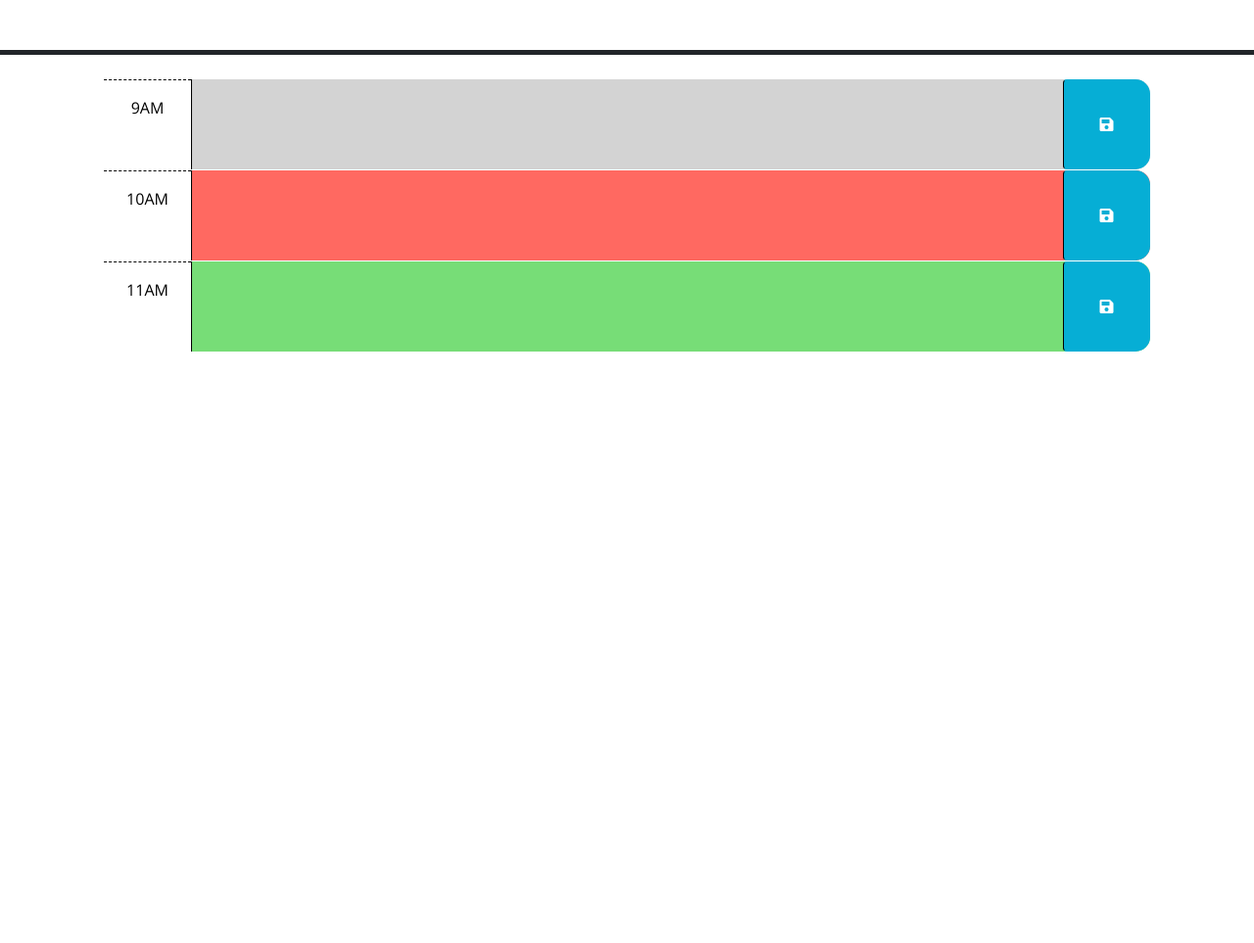
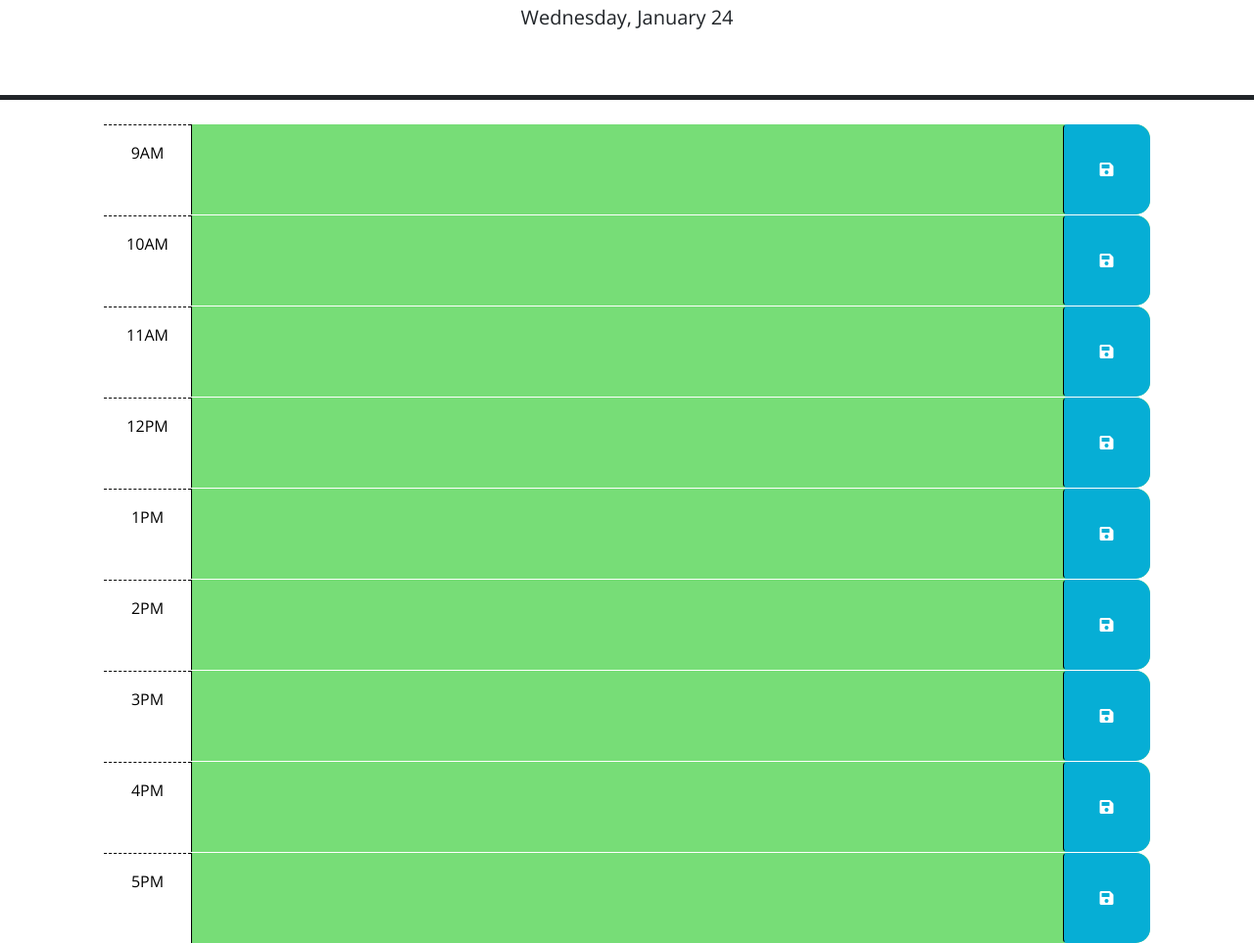
Before and after one commit to milindmjoshi/workday-scheduler, a plain HTML site: page index.html in a window 1280 px wide. Shown: the part 176-1139 px from the top of the page at 98% size. Before the commit the page ends 800 px from the top, so only its background shows below. Drawn offline with nearby package versions, Linux system fonts and the light colour scheme; files that its build step writes are made by us from their sources.

Commit message:
Show current date, set classes based on hour of current date to past, current, or future

```diff
--- a/assets/scripts/script.js
+++ b/assets/scripts/script.js
@@ -14,10 +14,44 @@ $(function () {
   // attribute of each time-block be used to conditionally add or remove the
   // past, present, and future classes? How can Day.js be used to get the
   // current hour in 24-hour time?
+
+      var currentHour = dayjs().format('H');
+      console.log(currentHour);
+      // test different Hours
+      //currentHour = 12;
+
+      // get all elements of class 'row time block'
+      var timeblocks = $('.time-block');
+      console.log(timeblocks);
+      timeblocks.each(function(element){
+          //console.log(timeblocks[element]);
+          var blockId = (timeblocks[element].getAttribute('id'));
+          var blockIdHour = parseInt(blockId.substring(5));
+          console.log(element);
+          console.log(blockIdHour);
+          if (blockIdHour == currentHour){
+            timeblocks[element].className += 'present';
+          }
+          else if (blockIdHour > currentHour){
+            console.log('set future');
+            timeblocks[element].className += 'future';
+            console.log(timeblocks[element].className);
+          }
+          else{
+            timeblocks[element].className += 'past';
+            console.log(timeblocks[element].className);
+          }
+
+      // Loop through all the time div's and set class correctly
+      // If past 6:00 pm then set all the time div's to gray
+      })
+
   //
   // TODO: Add code to get any user input that was saved in localStorage and set
   // the values of the corresponding textarea elements. HINT: How can the id
   // attribute of each time-block be used to do this?
   //
   // TODO: Add code to display the current date in the header of the page.
+  var currentDate = $('#currentDay');
+   currentDate.text(dayjs().format('dddd, MMMM DD'));
 });
--- a/index.html
+++ b/index.html
@@ -18,7 +18,7 @@
       href="https://fonts.googleapis.com/css?family=Open+Sans&display=swap"
       rel="stylesheet"
     />
-    <link rel="stylesheet" href="style.css" />
+    <link rel="stylesheet" href="./assets/css/style.css" />
     <title>Work Day Scheduler</title>
   </head>
 
@@ -40,7 +40,7 @@
         -->
 
       <!-- Example of a past time block. The "past" class adds a gray background color. -->
-      <div id="hour-9" class="row time-block past">
+      <div id="hour-9" class="row time-block ">
         <div class="col-2 col-md-1 hour text-center py-3">9AM</div>
         <textarea class="col-8 col-md-10 description" rows="3"> </textarea>
         <button class="btn saveBtn col-2 col-md-1" aria-label="save">
@@ -49,7 +49,7 @@
       </div>
 
       <!-- Example of a a present time block. The "present" class adds a red background color. -->
-      <div id="hour-10" class="row time-block present">
+      <div id="hour-10" class="row time-block ">
         <div class="col-2 col-md-1 hour text-center py-3">10AM</div>
         <textarea class="col-8 col-md-10 description" rows="3"> </textarea>
         <button class="btn saveBtn col-2 col-md-1" aria-label="save">
@@ -58,7 +58,7 @@
       </div>
 
       <!-- Example of a future time block. The "future" class adds a green background color. -->
-      <div id="hour-11" class="row time-block future">
+      <div id="hour-11" class="row time-block ">
         <div class="col-2 col-md-1 hour text-center py-3">11AM</div>
         <textarea class="col-8 col-md-10 description" rows="3"> </textarea>
         <button class="btn saveBtn col-2 col-md-1" aria-label="save">
@@ -66,6 +66,48 @@
         </button>
       </div>
 
+      <div id="hour-12" class="row time-block ">
+        <div class="col-2 col-md-1 hour text-center py-3">12PM</div>
+        <textarea class="col-8 col-md-10 description" rows="3"> </textarea>
+        <button class="btn saveBtn col-2 col-md-1" aria-label="save">
+          <i class="fas fa-save" aria-hidden="true"></i>
+        </button>
+      </div>
+      <div id="hour-13" class="row time-block ">
+        <div class="col-2 col-md-1 hour text-center py-3">1PM</div>
+        <textarea class="col-8 col-md-10 description" rows="3"> </textarea>
+        <button class="btn saveBtn col-2 col-md-1" aria-label="save">
+          <i class="fas fa-save" aria-hidden="true"></i>
+        </button>
+      </div>
+      <div id="hour-14" class="row time-block ">
+        <div class="col-2 col-md-1 hour text-center py-3">2PM</div>
+        <textarea class="col-8 col-md-10 description" rows="3"> </textarea>
+        <button class="btn saveBtn col-2 col-md-1" aria-label="save">
+          <i class="fas fa-save" aria-hidden="true"></i>
+        </button>
+      </div>
+      <div id="hour-15" class="row time-block ">
+        <div class="col-2 col-md-1 hour text-center py-3">3PM</div>
+        <textarea class="col-8 col-md-10 description" rows="3"> </textarea>
+        <button class="btn saveBtn col-2 col-md-1" aria-label="save">
+          <i class="fas fa-save" aria-hidden="true"></i>
+        </button>
+      </div>
+      <div id="hour-16" class="row time-block ">
+        <div class="col-2 col-md-1 hour text-center py-3">4PM</div>
+        <textarea class="col-8 col-md-10 description" rows="3"> </textarea>
+        <button class="btn saveBtn col-2 col-md-1" aria-label="save">
+          <i class="fas fa-save" aria-hidden="true"></i>
+        </button>
+      </div>
+      <div id="hour-17" class="row time-block ">
+        <div class="col-2 col-md-1 hour text-center py-3">5PM</div>
+        <textarea class="col-8 col-md-10 description" rows="3"> </textarea>
+        <button class="btn saveBtn col-2 col-md-1" aria-label="save">
+          <i class="fas fa-save" aria-hidden="true"></i>
+        </button>
+      </div>
     <script src="https://code.jquery.com/jquery-3.4.1.min.js"></script>
     <script
       src="https://cdn.jsdelivr.net/npm/dayjs@1.11.3/dayjs.min.js"
@@ -73,6 +115,6 @@
       crossorigin="anonymous"
     ></script>
 
-    <script src="script.js"></script>
+    <script src="./assets/scripts/script.js"></script>
   </body>
 </html>
```
